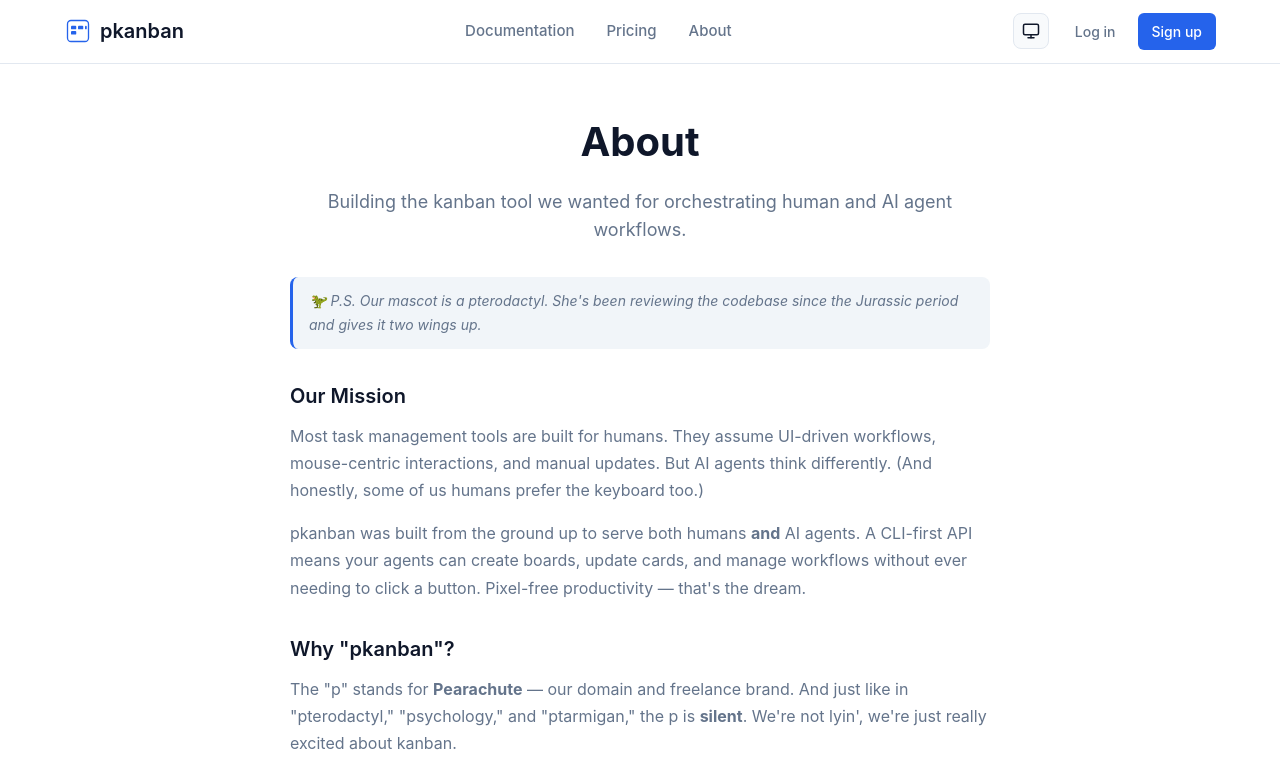
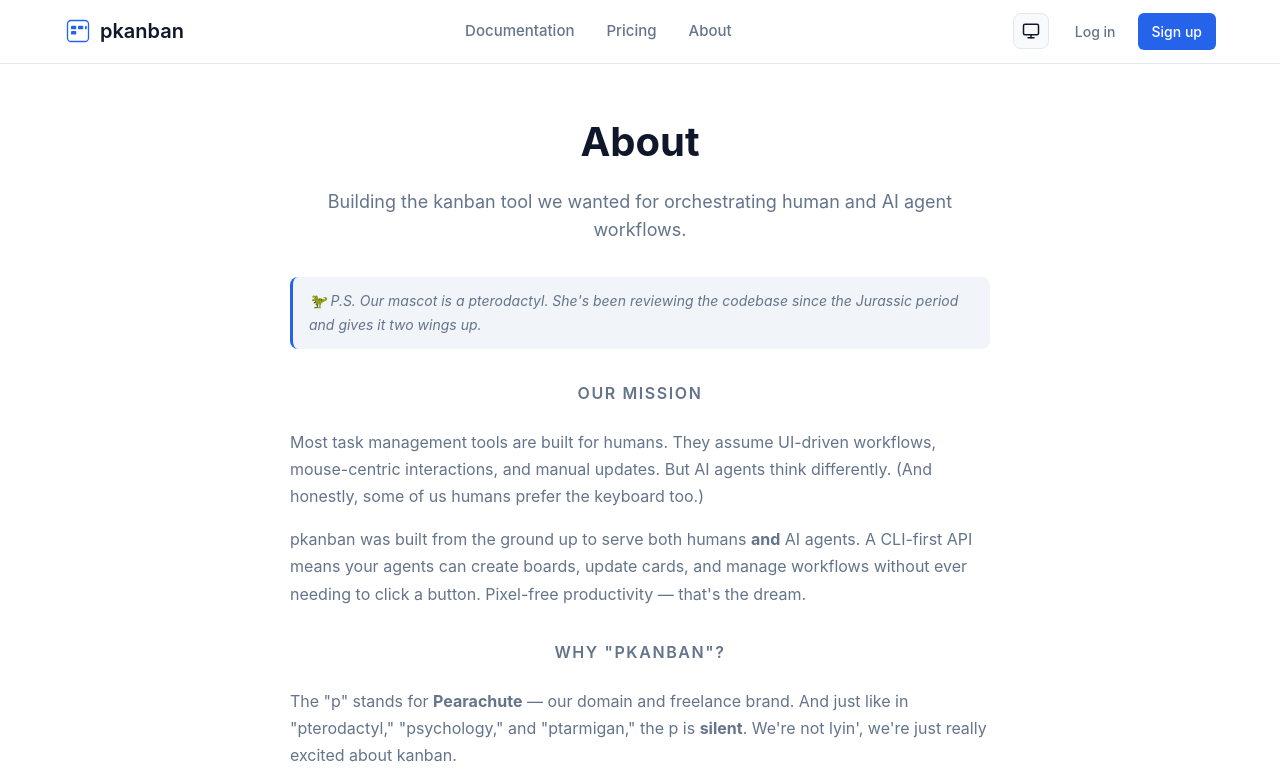
Before and after one commit to japherwocky/kanban, a Svelte app in the folder frontend/: page /about in a window 1280 px wide. Shown: the top 777 px of the page. Built offline with nearby package versions, Linux system fonts and the light colour scheme.

Commit message:
style: center section headings with small caps

```diff
--- a/frontend/src/routes/About.svelte
+++ b/frontend/src/routes/About.svelte
@@ -102,10 +102,14 @@
   }
 
   h2 {
-    font-size: 1.25rem;
+    font-size: 1rem;
     font-weight: 600;
-    color: var(--color-foreground);
-    margin: 0 0 0.75rem 0;
+    color: var(--color-muted-foreground);
+    margin: 0 0 1.5rem 0;
+    text-align: center;
+    text-transform: uppercase;
+    letter-spacing: 0.1em;
+    font-variant: small-caps;
   }
 
   p {
@@ -170,7 +174,7 @@
     }
 
     h2 {
-      font-size: 1.125rem;
+      font-size: 0.875rem;
     }
   }
 </style>
```
